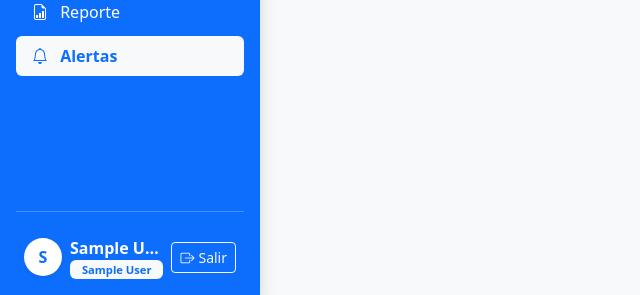
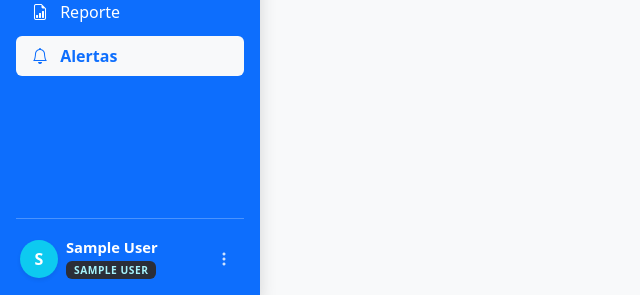
Before and after one commit to Lookvrt/BOTICA-DESARROLLO-WEB, a Spring Boot app: page /alertas in a window 1280 px wide. Shown: the part 505-800 px from the top of the page, without its empty margins (0-640 px from the left). Run offline with Spring Boot 4, Linux system fonts and the light colour scheme; the visitor is signed in with stand-in values (Sample User, id 1); data that the repository does not hold is empty; some of the project's set-up classes (security, data sources, template engines, error pages and the like) are left out, and stand-ins take their place; some libraries are stand-ins or nearby versions.

Commit message:
feat(ui): agregar menu dropup de opciones de usuario en el sidebar y ajustar sección de usuario por ventas registradas

```diff
--- a/src/main/resources/static/css/layout.css
+++ b/src/main/resources/static/css/layout.css
@@ -6,7 +6,6 @@
     top: 0;
     left: 0;
     z-index: 1030;
-    overflow-y: auto;
 }
 
 /* Escritorio: mantiene el espacio exacto del sidebar */
@@ -99,7 +98,7 @@
     border-color: #0d6efd40;
 }
 
-/* Pie de usuario en Sidebar Desktop */
+/* Pie de usuario minimalista en Sidebar Desktop */
 .sidebar-avatar {
     width: 38px;
     height: 38px;
@@ -108,36 +107,79 @@
 
 .sidebar-username {
     font-size: 0.92rem;
+    line-height: 1.2;
 }
 
 .sidebar-role-badge {
     font-size: 0.64rem;
     letter-spacing: 0.05em;
     padding: 0.25rem 0.5rem;
-    background-color: #00000033;
+    background-color: #2b2e38;
     color: #a5f3fc;
-    border: 1px solid #a5f3fc40;
 }
 
-/* Botón Salir en Sidebar Desktop */
-.btn-sidebar-logout {
-    background-color: #ffffff24;
-    border: 1px solid #ffffff38;
-    color: #ffffff;
-    font-size: 0.8rem;
-    transition: background-color 0.18s ease, border-color 0.18s ease, transform 0.12s ease;
+.btn-sidebar-dots {
+    width: 32px;
+    height: 32px;
+    color: #ffffffcc;
+    background-color: transparent;
+    border: none;
+    transition: background-color 0.18s ease, color 0.18s ease;
 }
 
-.btn-sidebar-logout:hover,
-.btn-sidebar-logout:focus {
-    background-color: #00000042;
-    border-color: #00000052;
+.btn-sidebar-dots:hover,
+.btn-sidebar-dots:focus,
+.btn-sidebar-dots[aria-expanded="true"] {
+    background-color: #ffffff24;
     color: #ffffff;
 }
 
-.btn-sidebar-logout:active {
-    background-color: #00000061 !important;
-    border-color: #00000073 !important;
+.btn-sidebar-dots:active {
+    background-color: #00000038 !important;
     color: #ffffff !important;
-    transform: scale(0.97);
 }
+
+.sidebar-dropup-menu {
+    min-width: 220px;
+    padding: 0.5rem;
+    box-shadow: 0 0.5rem 1.5rem #00000026;
+}
+
+.sidebar-dropup-menu .dropdown-divider {
+    margin: 0.35rem 0;
+    border-color: #00000014;
+}
+
+.sidebar-dropup-menu .dropdown-item {
+    padding: 0.65rem 0.9rem;
+    gap: 0.75rem;
+    font-size: 0.94rem;
+    transition: background-color 0.15s ease;
+}
+
+.sidebar-dropup-menu .dropdown-item i {
+    font-size: 1.1rem;
+    width: 1.25rem;
+    text-align: center;
+}
+
+.sidebar-dropup-menu .dropdown-item:hover,
+.sidebar-dropup-menu .dropdown-item:focus {
+    background-color: #f1f3f5;
+}
+
+.sidebar-dropup-menu .dropdown-item:active {
+    background-color: #e9ecef !important;
+    color: inherit !important;
+}
+
+.sidebar-dropup-menu .dropdown-item.text-danger:hover,
+.sidebar-dropup-menu .dropdown-item.text-danger:focus {
+    background-color: #dc354514;
+    color: #dc3545 !important;
+}
+
+.sidebar-dropup-menu .dropdown-item.text-danger:active {
+    background-color: #dc354524 !important;
+    color: #dc3545 !important;
+}
--- a/src/main/resources/templates/fragment/sidebar.html
+++ b/src/main/resources/templates/fragment/sidebar.html
@@ -111,31 +111,55 @@
         <hr class="my-3 flex-shrink-0">
 
         <!-- Usuario y Rol Autenticado -->
-        <div class="d-flex align-items-center justify-content-between px-2 pt-2 flex-shrink-0">
-            <div class="d-flex align-items-center gap-2 overflow-hidden me-2">
-                <!-- Avatar circular con la inicial del usuario -->
-                <div class="bg-white text-primary rounded-circle d-flex align-items-center justify-content-center fw-bold flex-shrink-0 shadow-sm"
-                     style="width: 38px; height: 38px; font-size: 1rem;"
+        <div class="d-flex align-items-center justify-content-between gap-2 px-1 pt-1 flex-shrink-0">
+            <!-- Identidad del usuario -->
+            <div class="d-flex align-items-center gap-2 flex-grow-1 min-w-0">
+                <!-- Avatar circular aqua con inicial -->
+                <div class="sidebar-avatar bg-info text-white rounded-circle d-flex align-items-center justify-content-center fw-bold flex-shrink-0 shadow-sm"
                      th:text="${session.usuario_autenticado_nombre != null and !#strings.isEmpty(session.usuario_autenticado_nombre) ? #strings.toUpperCase(#strings.substring(session.usuario_autenticado_nombre, 0, 1)) : 'U'}">U</div>
-
-                <div class="d-flex flex-column overflow-hidden">
-                    <span class="fw-bold fs-6 text-truncate mb-0"
+                <!-- Nombre completo y Badge de Rol -->
+                <div class="d-flex flex-column justify-content-center min-w-0">
+                    <span class="sidebar-username fw-semibold text-white text-truncate mb-1"
+                          th:title="${session.usuario_autenticado_nombre}"
                           th:text="${session.usuario_autenticado_nombre != null ? session.usuario_autenticado_nombre : 'Usuario'}">Usuario</span>
-                    <span class="badge bg-light text-primary text-truncate small"
-                          style="font-size: 0.7rem;"
+                    <span class="badge sidebar-role-badge align-self-start text-uppercase fw-semibold lh-1"
                           th:with="rolActual=${session.usuario_autenticado_rol != null ? session.usuario_autenticado_rol : #strings.replace(#authentication.getAuthorities()[0].getAuthority(), 'ROLE_', '')}"
                           th:text="${rolActual == 'ADMINISTRADOR' ? 'ADMIN' : rolActual}">
                         ROL
                     </span>
                 </div>
             </div>
-            <form th:action="@{/logout}" method="post" class="m-0 p-0 flex-shrink-0">
-                <input type="hidden" th:if="${_csrf}" th:name="${_csrf.parameterName}" th:value="${_csrf.token}"/>
-                <button type="submit" class="btn btn-outline-light btn-sm d-flex align-items-center gap-1" title="Cerrar sesión">
-                    <i class="bi bi-box-arrow-right"></i>
-                    <span>Salir</span>
+
+            <!-- Botón de 3 puntos -->
+            <div class="dropup flex-shrink-0">
+                <button type="button"
+                        class="btn btn-sidebar-dots rounded-circle d-flex align-items-center justify-content-center p-0"
+                        data-bs-toggle="dropdown"
+                        data-bs-offset="0,10"
+                        aria-expanded="false"
+                        title="Opciones de cuenta">
+                    <i class="bi bi-three-dots-vertical"></i>
                 </button>
-            </form>
+
+                <ul class="dropdown-menu dropdown-menu-start border-0 rounded-4 sidebar-dropup-menu">
+                    <li>
+                        <button type="button" class="dropdown-item text-dark d-flex align-items-center rounded-3">
+                            <i class="bi bi-gear text-secondary"></i>
+                            <span>Configuración</span>
+                        </button>
+                    </li>
+                    <li><hr class="dropdown-divider"></li>
+                    <li>
+                        <form th:action="@{/logout}" method="post" class="m-0">
+                            <input type="hidden" th:if="${_csrf}" th:name="${_csrf.parameterName}" th:value="${_csrf.token}"/>
+                            <button type="submit" class="dropdown-item text-danger fw-semibold d-flex align-items-center rounded-3">
+                                <i class="bi bi-box-arrow-right"></i>
+                                <span>Cerrar sesión</span>
+                            </button>
+                        </form>
+                    </li>
+                </ul>
+            </div>
         </div>
     </aside>
 
--- a/src/main/resources/templates/ventas.html
+++ b/src/main/resources/templates/ventas.html
@@ -192,7 +192,8 @@
 
                         <div class="col-md-6 col-lg-2">
                             <label class="form-label fw-semibold">Vendedor</label>
-                            <div class="form-control bg-light text-truncate" th:text="*{vendedor} ?: 'Tú'">Tú</div>
+                            <div class="form-control bg-light text-truncate"
+                                 th:text="${responsable}">Tú</div>
                         </div>
                     </div>
 
```
Also changed, not shown: src/main/java/com/example/boticadesarrolloweb/controller/VentasController.java (+25 -16 lines), src/main/java/com/example/boticadesarrolloweb/service/GestionVentaService.java (+29 -2 lines).
